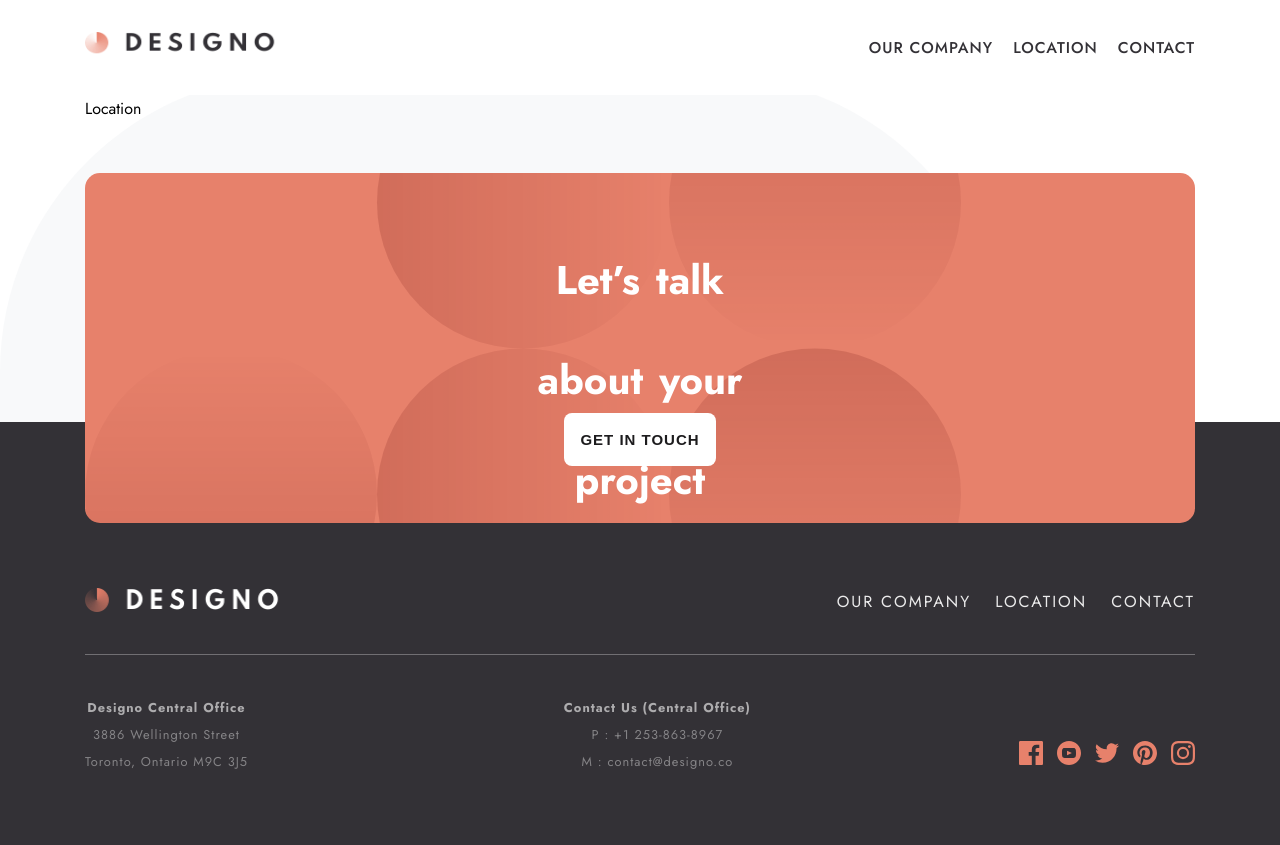
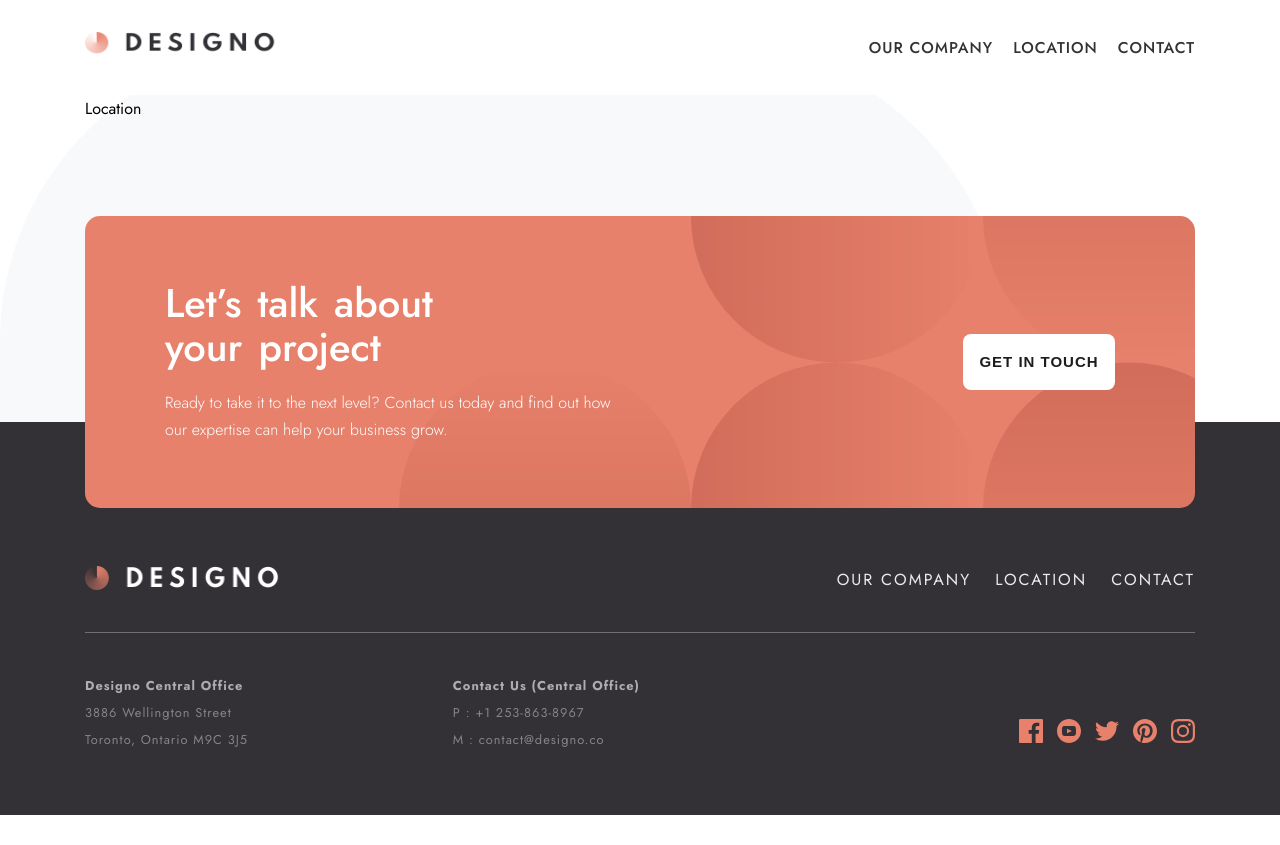
Before and after one commit to papilo-cloud/designo, a React (Vite) app: page /location in a window 1280 px wide. After the commit the page ends 815 px from the top, so only its background shows below. Built offline with nearby package versions, Linux system fonts and the light colour scheme.

Commit message:
done with footer component for desktop

```diff
--- a/src/components/footer/footer.css
+++ b/src/components/footer/footer.css
@@ -15,7 +15,6 @@ footer{
     top: -80%;
     height: 379px;
     width: 100%;
-    /* width: 300px; */
     padding: 14px 10px;
     display: flex;
     flex-direction: column;
@@ -32,10 +31,8 @@ footer{
     background-image: url('../../assets/shared/tablet/bg-pattern-design-pages-intro-tablet.svg');
     background-position: 30% 50%;
     background-repeat: no-repeat;
-    /* background-size: cover; */
     overflow: hidden;
     transform: rotateX(180deg);
-    /* transform: rotate(180deg); */
 }
 .talk .talk-text{
     position: relative;
@@ -43,11 +40,12 @@ footer{
     margin-inline: auto;
     align-items: center;
     width: 299px;
-    /* height: 173px; */
+    font-weight: 300;
     color: #fff;
 }
 .talk .talk-text h1{
     margin-bottom: 20px;
+    font-weight: 500;
 }
 footer .footer-link{
     position: relative;
@@ -55,7 +53,6 @@ footer .footer-link{
     padding: 0;
     width: 100%;
     height: 540px;
-    /* height: 498px; */
     display: flex;
     justify-content: space-between;
     flex-direction: column;
@@ -215,12 +212,17 @@ footer .footer-link{
         width: 100%;
         height: 78px;
         /* justify-content: space-between; */
+        /* align-items: unset; */
     }
     .details .detail{
         flex-direction: row;
         justify-content: space-between;
         width: 60%;
         height: 100%;
+        text-align: left;
+    }
+    .detail .detail-item{
+        align-items: flex-start;
     }
     .details .social{
         height: 100%;
@@ -240,5 +242,36 @@ footer .footer-link{
     }
 }
 @media screen and (min-width: 75em) {
+    .talk{
+        height: 292px;
+        top: -350px;
+        flex-direction: row;
+        justify-content: space-between;
+        padding: 57px 80px;
+    }
+    .talk::before{
+        background-position: 100% 50%;
+    }
+    .talk .talk-text{
+        width: 459px;
+        margin: 0;
+        text-align: left;
+        height: auto;
+    }
+    .talk .talk-text h1{
+        margin: 0;
+        width: 290px;
+        margin-bottom: 20px;
 
+    }
+    footer{
+        padding-top: 144px;
+        height: 393px;
+    }
+    .details .detail{
+        width: 50%;
+    }
+    .details .social{
+        width: 50%;
+    }
 }
--- a/src/index.css
+++ b/src/index.css
@@ -22,7 +22,7 @@ h1 {
 
   .title {
     font-size: 2.5em;
-    line-height: 2.5em;
+    line-height: 44px;
   }
 
   h2 {
@@ -116,6 +116,6 @@ ul{
       background-image: url('./assets/shared/desktop/bg-pattern-leaf.svg');
       background-repeat: no-repeat;
       background-size: auto;
-      background-position: 0 30%;
+      background-position: 0 20%;
   }
 }
```
